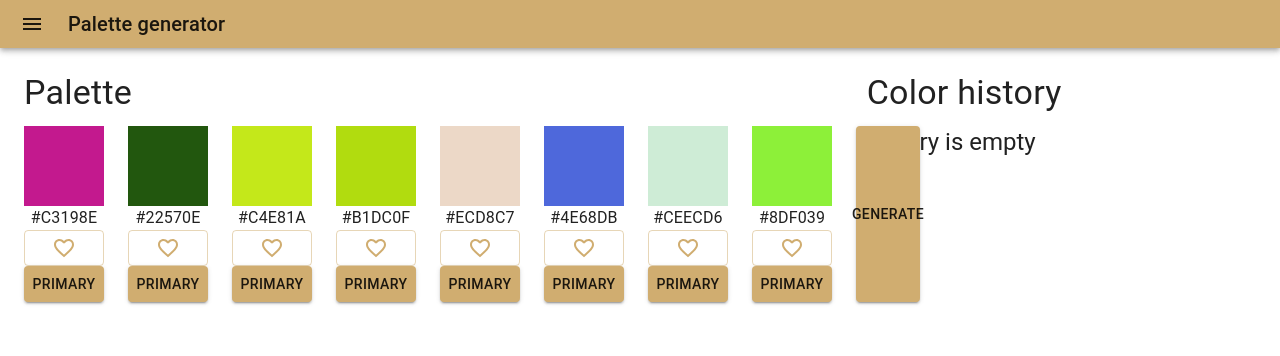
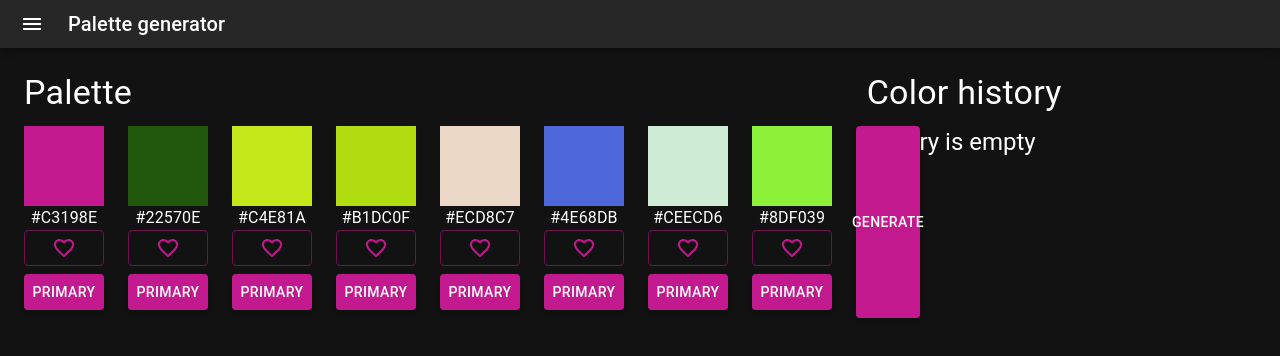
Before and after one commit to user1701/muitech, a React (Create React App) app: page / in a window 1280 px wide. Shown: the top 356 px of the page. Built offline with nearby package versions, Linux system fonts and the light colour scheme.

Commit message:
palette item refactored, removed unused code, initial settings changed

```diff
--- a/src/App.tsx
+++ b/src/App.tsx
@@ -9,22 +9,22 @@ import { ThemeProvider, createTheme } from '@mui/material/styles';
 
 import { PaletteGenerator } from './features';
 import { ColorHistory, ColorModeType, ColorType, HistoryType, usePaletteGenerator } from './features/PaletteGenerator';
-import { isLight, randomHexColor } from './features/PaletteGenerator/helpers';
+import { isLight } from './features/PaletteGenerator/helpers';
 import { CssBaseline, Grid } from '@mui/material';
 
 type ThemeModeType = ColorModeType;
 
 const HISTORY_LENGTH = 5;
 const PALETTE_LENGTH = 8;
-const initialPrimaryColor = randomHexColor() as ColorType;
-const initialMode = isLight(initialPrimaryColor);
 
 export default function App() {
+  const { palette, liked, handlers: { likeColor, generate } } = usePaletteGenerator(PALETTE_LENGTH);
+  const initialPrimaryColor = palette[0];
+  const initialMode = isLight(initialPrimaryColor);
+
   const [mode, setMode] = useState<ThemeModeType>(initialMode);
+  const [history, setHistory] = useState<HistoryType>([]);
   const [primaryColor, setPrimaryColor] = useState<ColorType>(initialPrimaryColor);
-  const [history, setHistory] = useState<HistoryType>([]);
-
-  const { palette, liked, handlers: { likeColor, generate } } = usePaletteGenerator(PALETTE_LENGTH);
 
 
   useEffect(() => {
--- a/src/features/PaletteGenerator/ColorHistory/ColorHistory.tsx
+++ b/src/features/PaletteGenerator/ColorHistory/ColorHistory.tsx
@@ -1,7 +1,8 @@
 import { Grid, Typography } from '@mui/material';
 import React from 'react'
 import { ColorType, HistoryType } from '../types'
-import ColorHistoryItem from './ColorHistoryItem';
+import ColorItem from '../components/PaletteItem';
+import DeleteIcon from '@mui/icons-material/Delete';
 
 interface ColorHistoryProps {
     history: HistoryType;
@@ -17,7 +18,19 @@ export const ColorHistory: React.FC<ColorHistoryProps> = ({ history, onPrimaryCl
                     (
                         <Grid item xs='auto'><Typography variant='h5'>history is empty</Typography></Grid>
                     ) : (
-                        history.map((color, idx) => <Grid item xs='auto'><ColorHistoryItem key={`${idx}${color}`} color={color} onPrimaryClick={onPrimaryClick(color)} onRemoveClick={onRemoveClick(idx)} /></Grid>)
+                        history.map((color, idx) => <Grid key={`history${idx}${color}`} item xs='auto'>
+                            <ColorItem keyModifier="history" color={color} actions={[{
+                                variant: 'contained',
+                                handler: onPrimaryClick(color),
+                                content: 'primary'
+                            }, {
+                                variant: 'outlined',
+                                handler: onRemoveClick(idx),
+                                content: <DeleteIcon />
+
+                            }
+                            ]} />
+                        </Grid>)
                     )
             }
         </Grid>
--- a/src/features/PaletteGenerator/ColorHistory/ColorHistoryItem.tsx
+++ /dev/null
@@ -1,34 +0,0 @@
-import { Button } from '@mui/material';
-import { Stack } from '@mui/system';
-import React from 'react'
-import Color from '../components/Color';
-import { ColorType } from '../types';
-import DeleteIcon from '@mui/icons-material/Delete';
-
-interface ColorHistoryItemProps {
-    color: ColorType;
-    onRemoveClick: () => void;
-    onPrimaryClick: () => void;
-}
-
-export const ColorHistoryItem: React.FC<ColorHistoryItemProps> = ({
-    color,
-    onRemoveClick,
-    onPrimaryClick
-}) => {
-    return (
-        <div style={{ width: 80 }}>
-            <Color code={color} />
-            <Stack direction='column'>
-                <Button variant='contained' onClick={onPrimaryClick} sx={{ width: 80 }}>
-                    Primary
-                </Button>
-                <Button variant='outlined' onClick={onRemoveClick} sx={{ width: 80 }}>
-                    <DeleteIcon />
-                </Button>
-            </Stack>
-        </div>
-    )
-}
-
-export default ColorHistoryItem
--- a/src/features/PaletteGenerator/ColorHistory/index.ts
+++ b/src/features/PaletteGenerator/ColorHistory/index.ts
@@ -1,2 +1 @@
 export { ColorHistory } from './ColorHistory';
-export { ColorHistoryItem } from './ColorHistoryItem';
--- a/src/features/PaletteGenerator/PaletteGenerator.tsx
+++ b/src/features/PaletteGenerator/PaletteGenerator.tsx
@@ -3,6 +3,8 @@ import { Stack } from '@mui/system';
 import React from 'react'
 import PaletteItem from './components/PaletteItem';
 import { ColorType, LikedType, PaletteType } from './types'
+import { Favorite, FavoriteBorder } from '@mui/icons-material';
+
 
 interface PaletteGeneratorProps {
     palette: PaletteType;
@@ -19,14 +21,24 @@ export const PaletteGenerator: React.FC<PaletteGeneratorProps> = ({
     onLikeClick,
     onPrimaryClick
 }) => {
+
     return (
         <>
             <Stack direction='row' spacing={3}>
                 {palette.map((color, idx) => <PaletteItem
                     color={color}
-                    isLiked={liked[idx]}
-                    onLikeClick={onLikeClick(idx)}
-                    onPrimaryClick={onPrimaryClick(color)}
+                    actions={[
+                        {
+                            variant: 'outlined',
+                            handler: onLikeClick(idx),
+                            content: liked[idx] ? <Favorite /> : <FavoriteBorder />
+                        }, {
+                            variant: 'contained',
+                            handler: onPrimaryClick(color),
+                            content: 'primary'
+                        }
+                    ]}
+                    keyModifier="palette"
                     key={`${color}${idx}`}
                 />)}
                 <Button size='large' variant='contained' onClick={onGenerateClick}>
--- a/src/features/PaletteGenerator/components/PaletteItem.tsx
+++ b/src/features/PaletteGenerator/components/PaletteItem.tsx
@@ -1,30 +1,32 @@
 import React from 'react'
-import { Button } from '@mui/material';
+import { Button, ButtonProps } from '@mui/material';
 import Color from './Color';
 
 import { ColorType } from '../types'
-import { Favorite, FavoriteBorder } from '@mui/icons-material';
 import { Stack } from '@mui/system';
+
+interface ActionItem {
+    variant: ButtonProps['variant'],
+    handler: () => void,
+    content: JSX.Element | string
+}
 
 interface PaletteItemProps {
     color: ColorType;
-    isLiked: boolean;
-    onPrimaryClick: () => void;
-    onLikeClick: () => void;
+    actions: ActionItem[] | undefined
+    keyModifier?: string;
 }
 
-export const PaletteItem: React.FC<PaletteItemProps> = ({ color, isLiked = false, onPrimaryClick, onLikeClick }) => {
+export const PaletteItem: React.FC<PaletteItemProps> = ({ color, actions, keyModifier = 'btn' }) => {
     return (
         <div>
             <Color code={color} />
-            <Stack direction='column'>
-                <Button variant='outlined' onClick={onLikeClick} sx={{ width: 80 }}>
-                    {isLiked ? <Favorite /> : <FavoriteBorder />}
-                </Button>
-                <Button variant='contained' onClick={onPrimaryClick} sx={{ width: 80 }}>
-                    Primary
-                </Button>
-            </Stack>
+            {Boolean(actions?.length) && (
+                <Stack direction='column'>
+                    {actions?.map(({ variant, handler, content }, idx) => <Button key={`${color}${keyModifier}${idx}`} variant={variant} onClick={handler} sx={{ width: 80, marginBottom: 1 }}>
+                        {content}
+                    </Button>)}
+                </Stack>)}
         </div>
     )
 }
--- a/src/features/PaletteGenerator/hooks/usePaletteGenerator.ts
+++ b/src/features/PaletteGenerator/hooks/usePaletteGenerator.ts
@@ -1,4 +1,4 @@
-import React, { useState } from 'react';
+import { useState } from 'react';
 import { generatePalette, randomHexColorWithArray } from '../helpers';
 import { LikedType, PaletteType } from '../types';
 
```
